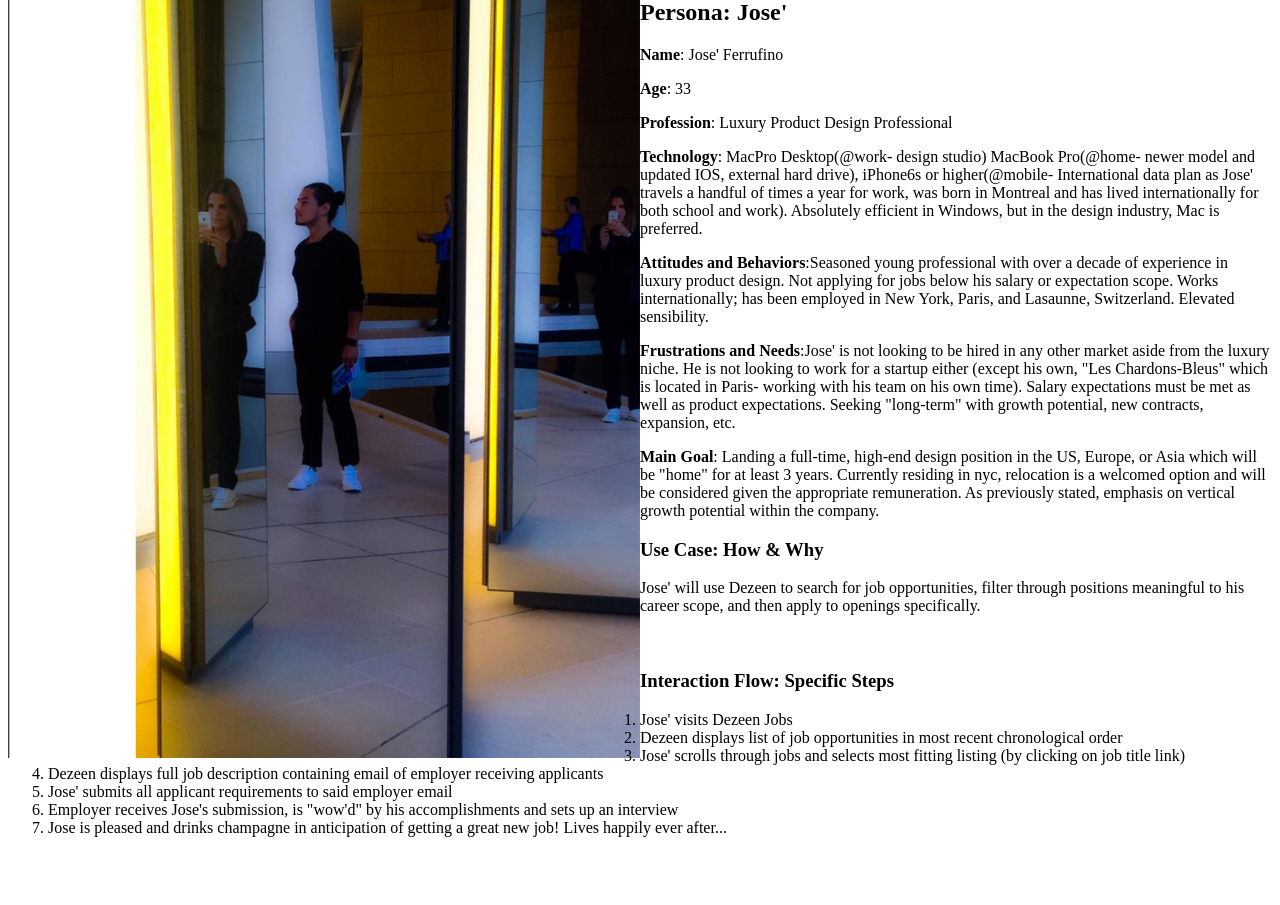
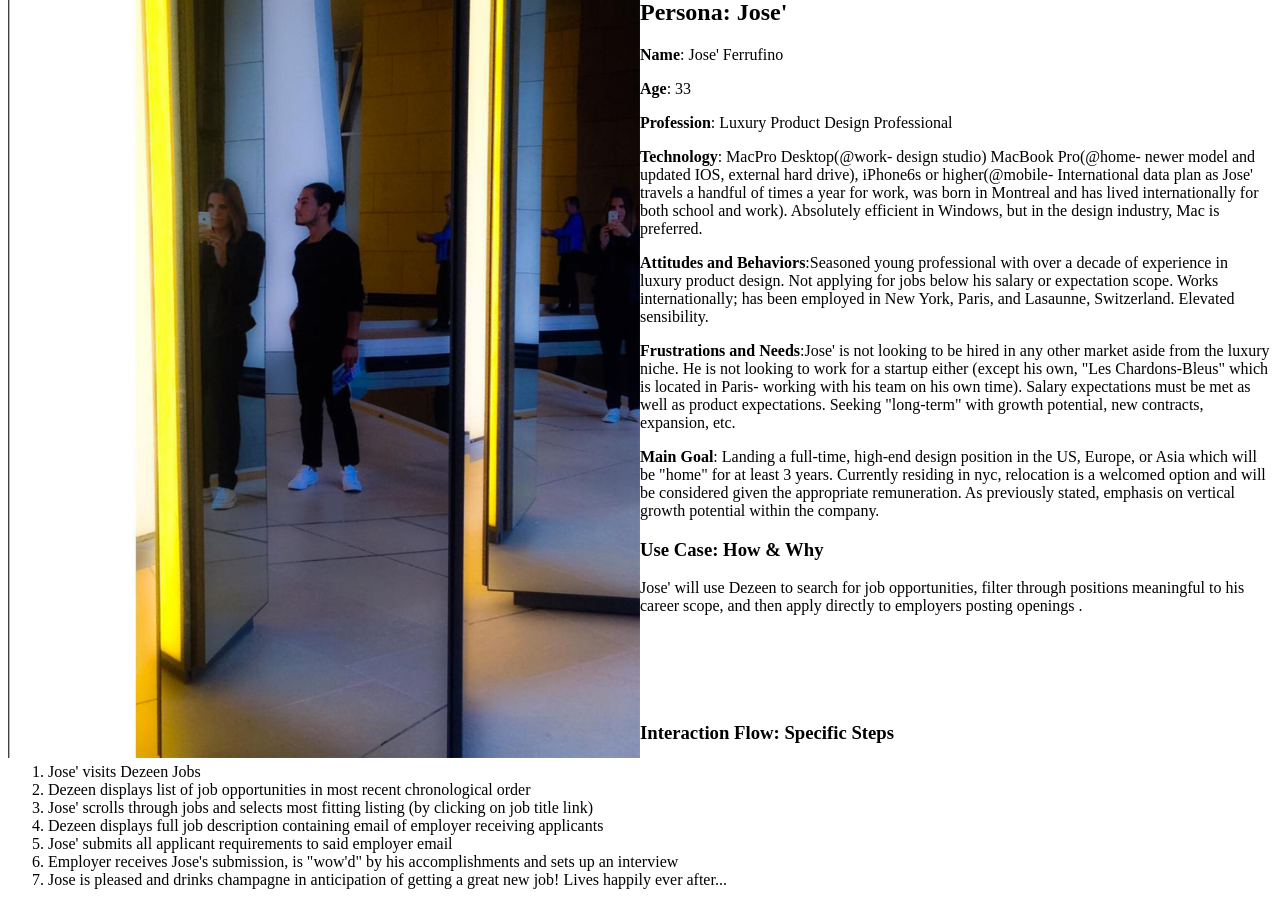
Before and after one commit to QUAY17/dezeen-applying-for-job-posting, a PHP site: page / in a window 1280 px wide. Shown: the part 81-986 px from the top of the page. Before the commit the page ends 918 px from the top, so only its background shows below. Run offline with PHP 8.4, Linux system fonts and the light colour scheme.

Commit message:
last push! the end

```diff
--- a/index.php
+++ b/index.php
@@ -20,7 +20,8 @@
 			<p><b>Main Goal</b>:
 				Landing a full-time, high-end design position in the US, Europe, or Asia which will be "home" for at least 3 years. Currently residing in nyc, relocation is a welcomed option and will be considered given the appropriate remuneration. As previously stated, emphasis on vertical growth potential within the company.</p>
 		<h3>Use Case: How & Why</h3>
-			Jose' will use Dezeen to search for job opportunities, filter through positions meaningful to his career scope, and then apply to openings specifically.
+			<p>Jose' will use Dezeen to search for job opportunities, filter through positions meaningful to his career scope, and then apply directly to employers posting openings .</p>
+			<br>
 			<br>
 			<br>
 			<br>
```
